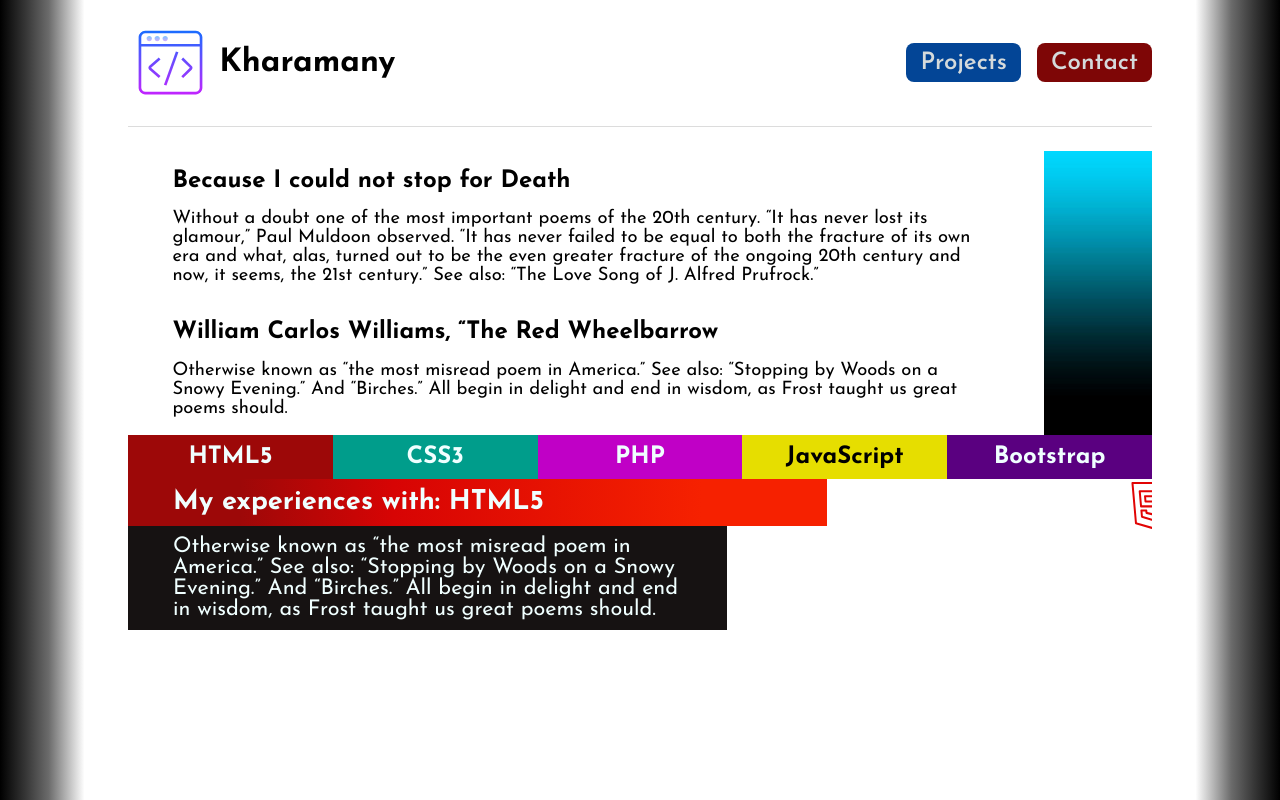
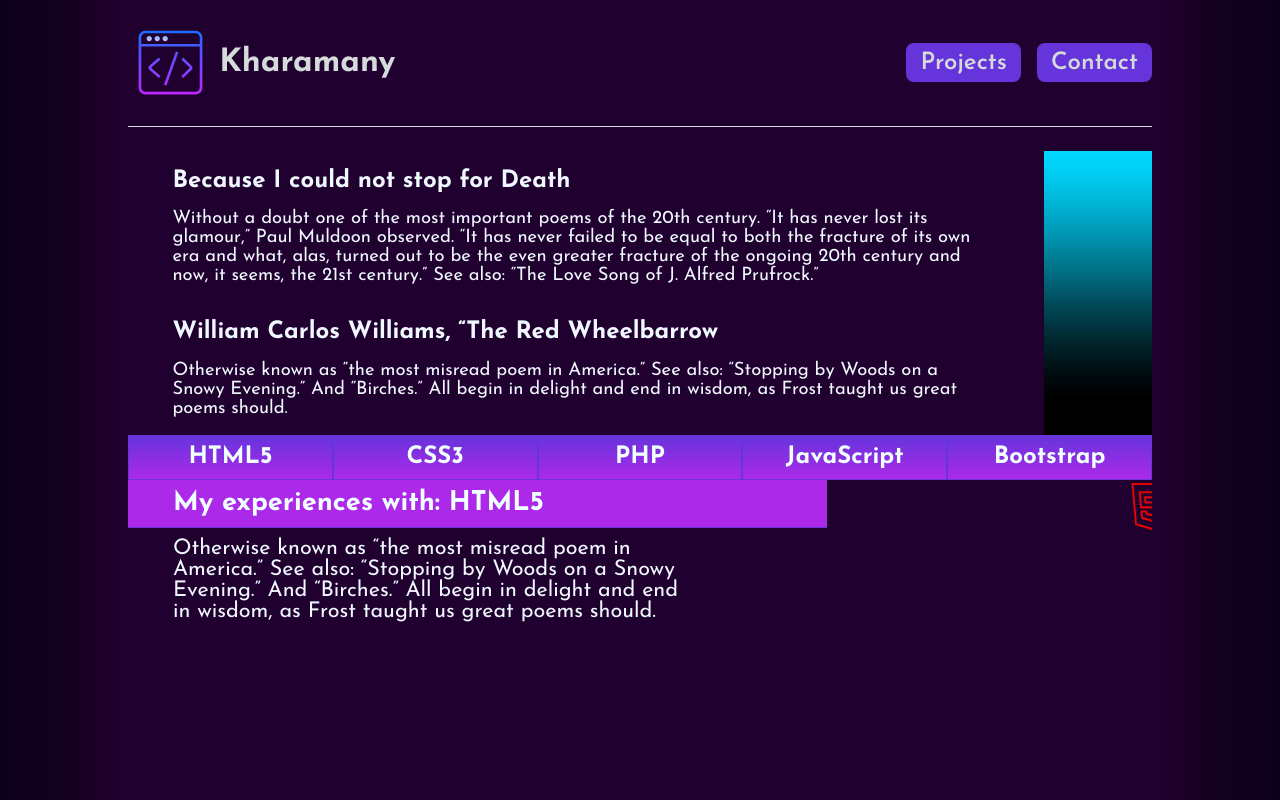
Before and after one commit to ArieKh33/portfolio-2024-feb, a plain HTML site: page index.html in a window 1280 px wide. Drawn offline with Linux system fonts and the light colour scheme.

Commit message:
final main page pictures

```diff
--- a/appearance.css
+++ b/appearance.css
@@ -2,23 +2,25 @@
 
 body, html {
     font-family: 'Josefin Sans', sans-serif;
-    background-color: rgb(255, 255, 255);
+    background-color: #20002e;
+    color: aliceblue;
 }
 
 .balk_links {
 
     width: 10%;
     height: 100%;
-background: rgb(255,255,255);
-background: linear-gradient(270deg, rgba(255,255,255,1) 15%, rgba(255,255,255,1) 34%, rgba(107,107,107,1) 62%, rgba(54,54,54,1) 80%, rgba(0,0,0,1) 100%);    position: fixed;
+    background: rgb(32,0,46);
+    background: linear-gradient(270deg, rgba(32,0,46,1) 5%, rgba(25,0,36,1) 34%, rgba(20,0,31,1) 48%, rgba(17,0,31,1) 65%, rgba(13,0,28,1) 100%);
+    position: fixed;
 }
 
 .balk_rechts {
 
     width: 10%;
     height: 100%;
-    background: rgb(255,255,255);
-background: linear-gradient(90deg, rgba(255,255,255,1) 15%, rgba(255,255,255,1) 34%, rgba(107,107,107,1) 62%, rgba(54,54,54,1) 80%, rgba(0,0,0,1) 100%);
+    background: rgb(32,0,46);
+    background: linear-gradient(90deg, rgba(32,0,46,1) 5%, rgba(25,0,36,1) 34%, rgba(20,0,31,1) 48%, rgba(17,0,31,1) 65%, rgba(13,0,28,1) 100%);
     position: fixed;
     right: 0;
 }
@@ -29,10 +31,13 @@ button {
 
 header {
     box-shadow: 1px 1px gainsboro;
+    text-decoration: none;
 }
 
 #logotext {
     font-size: 4vw;
+    color: #d5dadb;
+    text-decoration: none;
 }
 
 .logo img {
@@ -45,25 +50,16 @@ header {
     border-radius: 0.5rem;
     color: #d5dadb;
     text-decoration: none;
-    background-color: rgb(126, 6, 6);
+    background-color: rgb(101, 52, 219);
     border-style: none;
     cursor: pointer;
 }
 
 .headerbutton:hover {
-    background: linear-gradient(to left, rgb(176, 165, 12) 34%, rgb(126, 6, 6) 65%) right;
+    background: linear-gradient(to left, #ad29ea 34%, #6534db 65%) right;
     color: rgb(213, 227, 214);
     background-size: 300% 100%;
     transition: 1s;
-}
-
-.projectbutton {
-    background-color: rgb(3, 69, 150);
-}
-
-.projectbutton:hover {
-    background: linear-gradient(to left, rgb(41, 208, 55) 34%, rgb(3, 69, 150) 65%) right;
-    background-size: 300% 100%;
 }
 
 .introduction-text h3 {
@@ -78,6 +74,13 @@ header {
     font-size: 3vw;
     border-style: none;
     font-weight: 700;
+    color: #f0ffff;
+    background: rgb(173,41,234);
+    background: linear-gradient(0deg, #ad29ea 0%, #6534db 100%);
+    border-style: solid;
+    border-top: none;
+    border-width: 1px;
+    border-color: #6534db;
 }
 
 .language-choice button:hover{
@@ -85,69 +88,33 @@ cursor: pointer;
 
 }
 
-.language_button_HTML5 {
-    background-color: rgb(157,8,8);
+.language_explained_text h3 {
+    background: #ad29ea;
     color: azure;
-}
-.language_button_CSS3 {
-    background-color: rgba(0,157,139,1);
-    color: azure;
-
-}
-.language_button_PHP {
-    background-color: rgb(192, 0, 198);
-    color: azure;
-
-}
-.language_button_JavaScript {
-    background: rgb(230, 222, 0);
-    color: black;
-
-}
-.language_button_Bootstrap {
-    background-color: #5a0080;
-    color: azure;
-
+    font-size: 3vw;
+    border-style: solid;
+    border-right: none;
+    border-top: none;
+    border-left: none;
+    border-width: 1px;
+    border-color: #6534db;
 }
 
-.language_explained_text h3 {
-    background: rgb(157,8,8);
-    background: linear-gradient(90deg, rgba(157,8,8,1) 16%, rgba(215,4,4,1) 38%, rgba(246,33,0,1) 82%);
-    color: azure;
-    font-size: 3vw;
-}
-
-#test {
-display:none;
-}
-
-#titleLanguage.htmlActive {
-    background: linear-gradient(90deg, rgba(157,8,8,1) 16%, rgba(215,4,4,1) 38%, rgba(246,33,0,1) 82%);
-
-}
-#titleLanguage.css3Active {
-    background: linear-gradient(90deg, rgba(3,219,206,1) 13%, rgba(0,153,135,1) 21%, rgba(0,152,127,1) 39%, rgba(0,246,235,1) 58%);
-
-}
-#titleLanguage.phpActive {
-    background: linear-gradient(90deg, rgba(165,0,246,1) 30%, rgba(192,0,198,1) 45%, rgba(192,0,198,1) 55%, rgba(165,0,246,1) 70%);
-}
-#titleLanguage.javascriptActive {
-    background: linear-gradient(90deg, rgba(251,252,1,1) 30%, rgba(230,222,0,1) 70%, rgba(230,222,0,1) 81%, rgba(251,252,1,1) 92%);
-    color: black;
-}
-#titleLanguage.bootstrapActive {
-    background: linear-gradient(90deg, rgba(28,0,128,1) 30%, rgba(73,0,128,1) 48%, rgba(79,0,128,1) 63%, rgba(90,0,128,1) 80%, rgba(90,0,128,1) 100%);
-}
 
 .language_explained_text h3 {
     font-size: 3.4vw;
+    }
+
+.language_explained_text p {
+    font-size: 2.6vw;
 }
 
-.language_explained_text p {
-    background: rgb(22, 18, 18);
+.background_language_text {
+background: rgb(173,41,234);
+background: linear-gradient(180deg, rgba(173,41,234,1) 0%, rgba(173,41,234,1) 49%, rgba(101,52,219,1) 100%);
+}
 
-    /* background: linear-gradient(90deg, rgba(157,8,8,1) 16%, rgba(215,4,4,1) 38%, rgba(246,33,0,1) 82%); */
-    color: azure;
-    font-size: 2.7vw;
+
+.language-logo {
+background: linear-gradient(180deg, rgba(173,41,234,1) 0%, rgba(173,41,234,1) 49%, rgba(101,52,219,1) 100%);
 }
```
